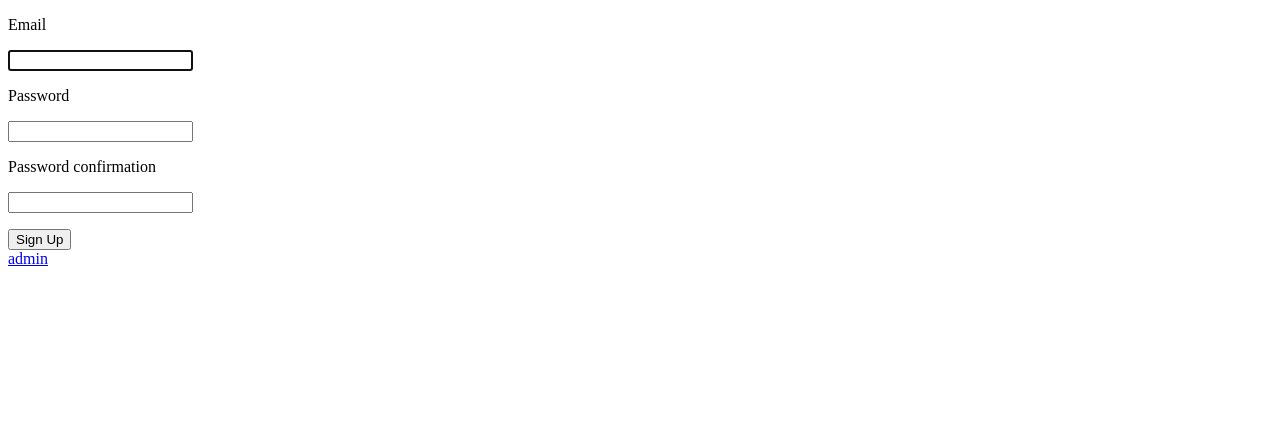
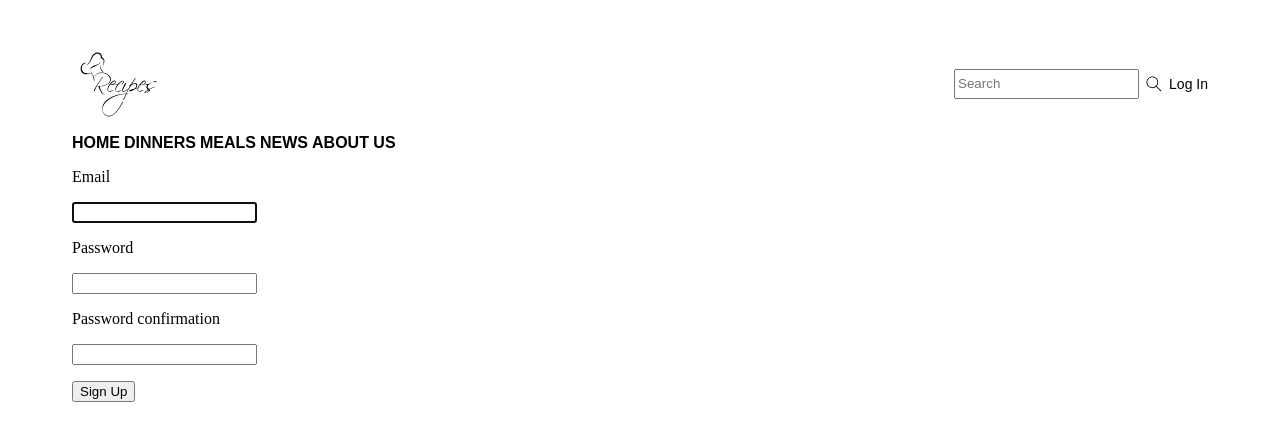
Before and after one commit to nikrenxd/recipe-site, a Django app: page /auths/signup/ in a window 1280 px wide. Shown: the top 441 px of the page. Run offline with Django 4.2, Linux system fonts and the light colour scheme.

Commit message:
Email verification and html/css

```diff
--- a/auths/templates/registration/login.html
+++ b/auths/templates/registration/login.html
@@ -10,4 +10,5 @@
         {% endfor %}
         <input type="submit" value="Log In">
     </form>
+    <a href="{% url 'signup' %}">Sign Up</a>
 {% endblock content %}
--- a/auths/urls.py
+++ b/auths/urls.py
@@ -1,6 +1,6 @@
 from django.urls import path
 from django.contrib.auth import views as auth_views
-from .views import SignupView, ConfirmEmailView, ExpiredEmailView
+from .views import SignupView, ConfirmEmailView, ExpiredEmailView, UsedTokenView
 
 urlpatterns = [
     path("signup/", SignupView.as_view(), name="signup"),
@@ -12,4 +12,5 @@ urlpatterns = [
         name="activate",
     ),
     path("activate/expired/", ExpiredEmailView.as_view(), name="expired"),
+    path("activate/used/", UsedTokenView.as_view(), name="used"),
 ]
--- a/auths/views.py
+++ b/auths/views.py
@@ -49,23 +49,37 @@ class ConfirmEmailView(TemplateView):
 
         timestamp = base36_to_int(token.split("-")[0])
         timestamp_minutes = datetime.fromtimestamp(timestamp).minute
-        now_time = datetime.now().minute
+        now_time_minutes = datetime.now().minute
 
         try:
             user = CustomUser.objects.get(id=user_id)
         except CustomUser.DoesNotExist:
             return redirect("home")
 
-        if (now_time - timestamp_minutes) < 5 and user is not None:
-            if default_token_generator.check_token(user, token):
+        token_used = self.request.session.get("token_used", False)
+
+        if (now_time_minutes - timestamp_minutes) > 3:
+            if user is not None and not user.is_active:
+                user.delete()
+                return redirect("expired")
+
+        if default_token_generator.check_token(user, token) and not token_used:
+            if not user.is_active:
+                self.request.session["token_used"] = True
+                del self.request.session["token_used"]
                 user.is_active = True
                 user.save()
-        else:
-            user.delete()
-            return redirect("expired")
+            else:
+                self.request.session["token_used"] = True
+                del self.request.session["token_used"]
+                return redirect("used")
 
         return super().get(request, *args, **kwargs)
 
 
 class ExpiredEmailView(TemplateView):
     template_name = "confirmation/token_expired.html"
+
+
+class UsedTokenView(TemplateView):
+    template_name = "confirmation/token_used.html"
--- a/conf/settings.py
+++ b/conf/settings.py
@@ -119,6 +119,7 @@ USE_TZ = True
 # https://docs.djangoproject.com/en/4.2/howto/static-files/
 
 STATIC_URL = "static/"
+STATICFILES_DIRS = [BASE_DIR / "static"]
 
 # Default primary key field type
 # https://docs.djangoproject.com/en/4.2/ref/settings/#default-auto-field
@@ -133,7 +134,6 @@ AUTH_USER_MODEL = "users.CustomUser"
 
 EMAIL_BACKEND = "django.core.mail.backends.console.EmailBackend"
 
-
 # Authentication
 
 LOGIN_REDIRECT_URL = "home"
--- a/conf/urls.py
+++ b/conf/urls.py
@@ -15,6 +15,8 @@ Including another URLconf
     2. Add a URL to urlpatterns:  path('blog/', include('blog.urls'))
 """
 from django.contrib import admin
+from django.conf import settings
+from django.conf.urls.static import static
 from django.urls import path, include
 
 urlpatterns = [
@@ -22,3 +24,6 @@ urlpatterns = [
     path("auths/", include("auths.urls")),
     path("", include("pages.urls")),
 ]
+
+if settings.DEBUG == True:
+    urlpatterns += static(settings.STATIC_URL, document_root=settings.STATIC_ROOT)
--- /dev/null
+++ b/static/css/base.css
@@ -0,0 +1,5 @@
+body {
+    padding-top: 2%;
+    padding-left: 5%;
+    padding-right: 5%;
+}
--- /dev/null
+++ b/static/css/header.css
@@ -0,0 +1,67 @@
+a {
+    font-family: Arial;
+}
+
+/* Header top */
+
+.header-top {
+    display: flex;
+    justify-content: space-between;
+    align-items: center;
+}
+
+.header-top img {
+    width: 100px;
+    height: 100px;
+    object-fit: cover;
+}
+
+.right-section {
+    display: flex;
+    align-items: center;
+}
+
+.search-form{
+    display: flex;
+}
+
+
+.search-button {
+    display: flex;
+    justify-content: center;
+    align-items: center;
+    background-color: white;
+    border: none;
+    width: 30px;
+    height: 30px;
+}
+
+.search-button:hover {
+    cursor: pointer;
+}
+
+.search-button img {
+    height: 20px;
+}
+
+
+.header-top a {
+    color: black;
+    text-decoration: none;
+    font-size: 14px;
+}
+
+/* Navbar */
+
+.navbar a {
+    text-decoration: none;
+    color: black;
+    font-weight: bold;
+}
+
+.header-top a:hover,
+.navbar a:hover {
+    text-decoration: underline;
+    text-underline-offset: 3px;
+    text-decoration-color: orange;
+}
--- a/templates/base.html
+++ b/templates/base.html
@@ -1,14 +1,18 @@
+{% load static %}
 <!DOCTYPE html>
 <html lang="en">
 <head>
     <meta charset="UTF-8">
     <meta name="viewport" content="width=device-width, initial-scale=1.0">
+    <link rel="stylesheet" href="{% static 'css/base.css' %}">
+    <link rel="stylesheet" href="{% static 'css/header.css' %}">
     <title>Cool</title>
 </head>
 <body>
-
-    {% block content %}
-    {% endblock content %}
-    <a href="http://127.0.0.1:8000/admin/">admin</a>
+    {% include "header.html" %}
+    <main>
+        {% block content %}
+        {% endblock content %}
+    </main>
 </body>
 </html>
--- /dev/null
+++ b/templates/header.html
@@ -0,0 +1,34 @@
+{% load static %}
+<header class="header">
+    <div class="header-top">
+        <img src="{% static 'images/header/logo.svg' %}" alt="">
+        <div class="right-section">
+            <form class="search-form" action="#">
+                <input type="text" placeholder="Search">
+                <button class="search-button">
+                    <img src="{% static 'images/header/search.svg' %}" alt="">
+                </button>
+            </form>
+
+            <div class="authentication">
+                {% if user.is_authenticated %}
+                    <a href="{% url 'logout' %}">Log Out</a>
+                {% else %}
+                    <a href="{% url 'login' %}">Log In</a>
+                {% endif %}
+                {% if user.is_staff %}
+                    <a href="http://127.0.0.1:8000/admin/">Admin</a>
+                {% endif %}
+            </div>
+        </div>
+    </div>
+    <nav class="navbar">
+        <div class="main-section">
+            <a href="{% url 'home' %}">HOME</a>
+            <a href="#">DINNERS</a>
+            <a href="#">MEALS</a>
+            <a href="#">NEWS</a>
+            <a href="#">ABOUT US</a>
+        </div>
+    </nav>
+</header>
```
Also changed, not shown: auths/templates/confirmation/token_used.html (added, +7 -0 lines), static/images/header/logo.svg (added), static/images/header/search.svg (added).
